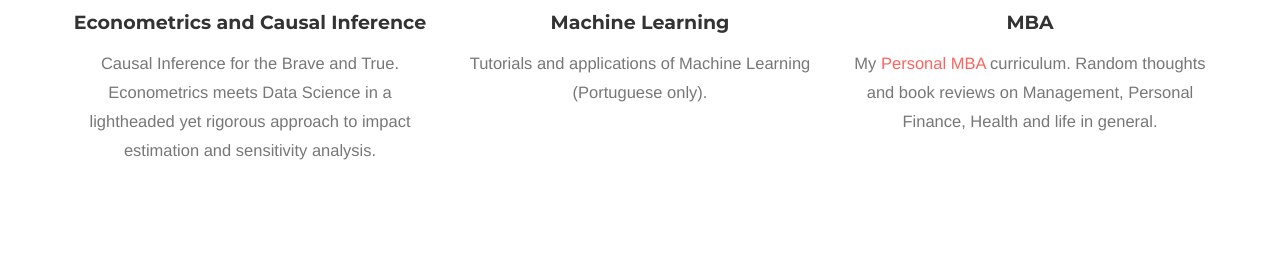
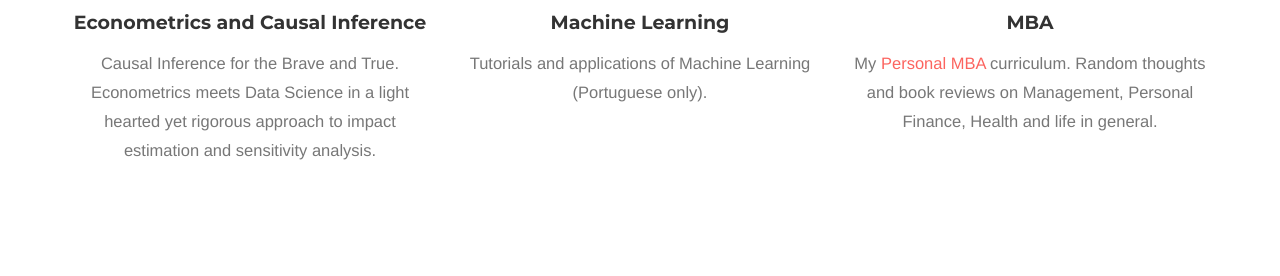
Before and after one commit to matheusfacure/matheusfacure.github.io, a Jekyll site: the page built from index.html, in a window 1280 px wide and 1322 px high. Shown: the part 897-1173 px from the top of the window. Built offline with Jekyll 4.4.1, drawn with Linux system fonts in a browser that asks for light colours; nearby versions of some CDN libraries; some web fonts are replaced.

Commit message:
Update sections.html

```diff
--- a/_includes/sections.html
+++ b/_includes/sections.html
@@ -12,7 +12,7 @@
                     </a>
 
                     <h4 class="service-heading">Econometrics and Causal Inference</h4>
-                    <p class="text-muted">Causal Inference for the Brave and True. Econometrics meets Data Science in a lightheaded yet rigorous approach to impact estimation and sensitivity analysis.</p>
+                    <p class="text-muted">Causal Inference for the Brave and True. Econometrics meets Data Science in a light hearted yet rigorous approach to impact estimation and sensitivity analysis.</p>
                 </div>
                 <div class="col-md-4">
                     <a href="/ml/">
```
